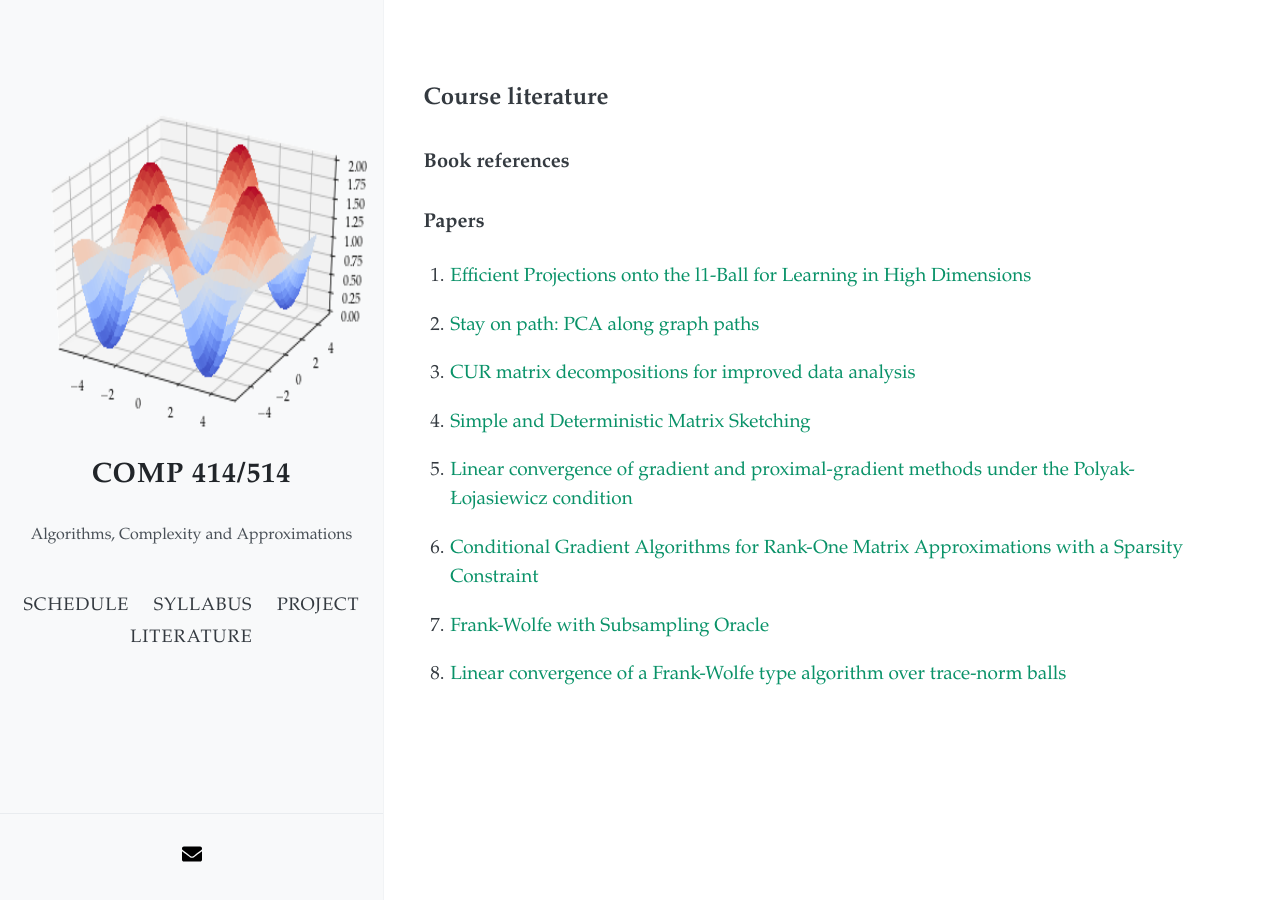
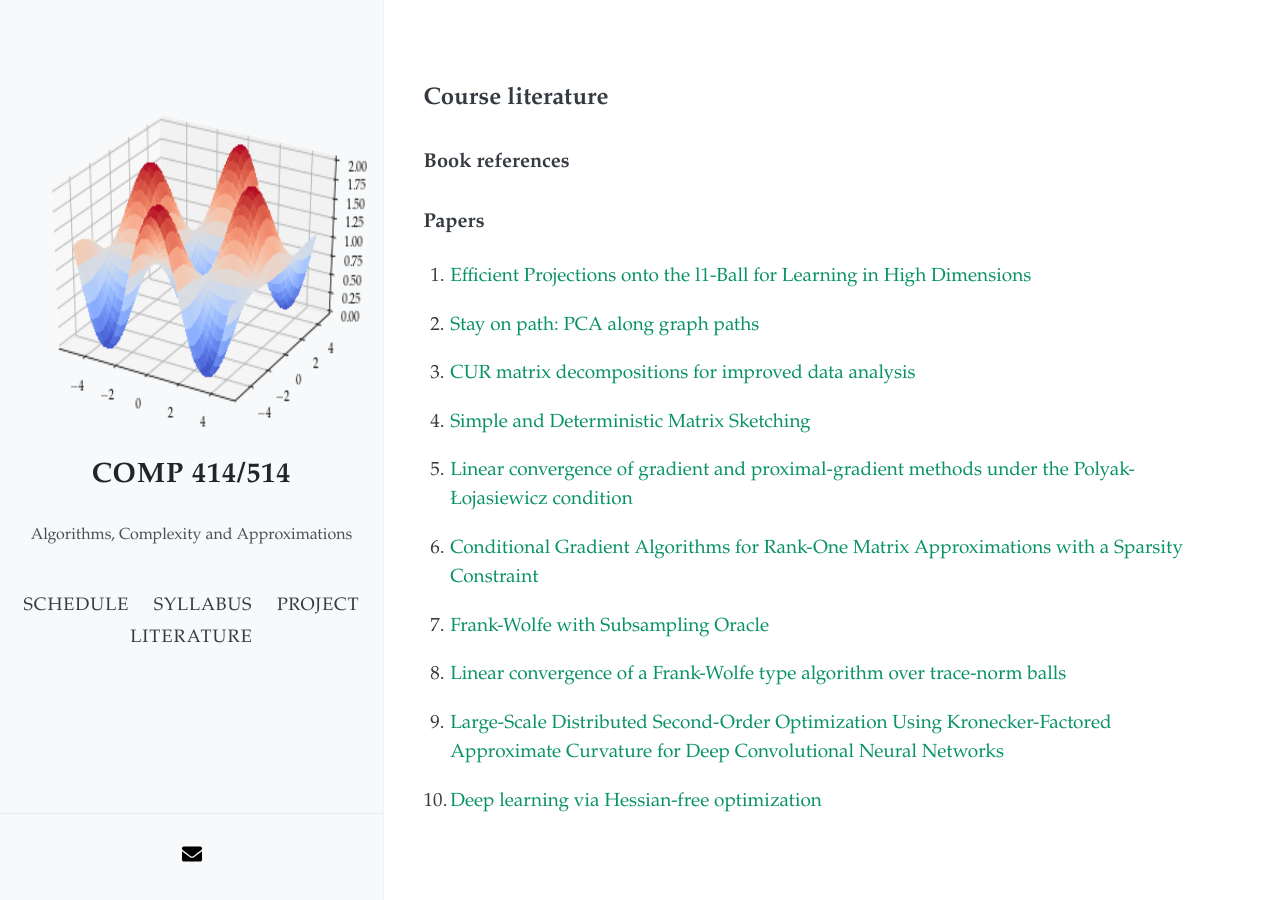
Before and after one commit to akyrillidis/comp414-514, a Jekyll site: the page built from literature.md, in a window 1280 px wide. Built offline with Jekyll 4.4.1, drawn with Linux system fonts in a browser that asks for light colours; nearby versions of some CDN libraries.

Commit message:
Update literature.md

```diff
--- a/literature.md
+++ b/literature.md
@@ -26,3 +26,8 @@ layout: default
 7. [Frank-Wolfe with Subsampling Oracle](https://arxiv.org/pdf/1803.07348.pdf)
 
 8. [Linear convergence of a Frank-Wolfe type algorithm over trace-norm balls](https://papers.nips.cc/paper/7199-linear-convergence-of-a-frank-wolfe-type-algorithm-over-trace-norm-balls.pdf)
+
+9. [Large-Scale Distributed Second-Order Optimization Using Kronecker-Factored
+Approximate Curvature for Deep Convolutional Neural Networks](https://arxiv.org/pdf/1811.12019.pdf)
+
+10. [Deep learning via Hessian-free optimization](http://www.cs.toronto.edu/~jmartens/docs/Deep_HessianFree.pdf)
```
